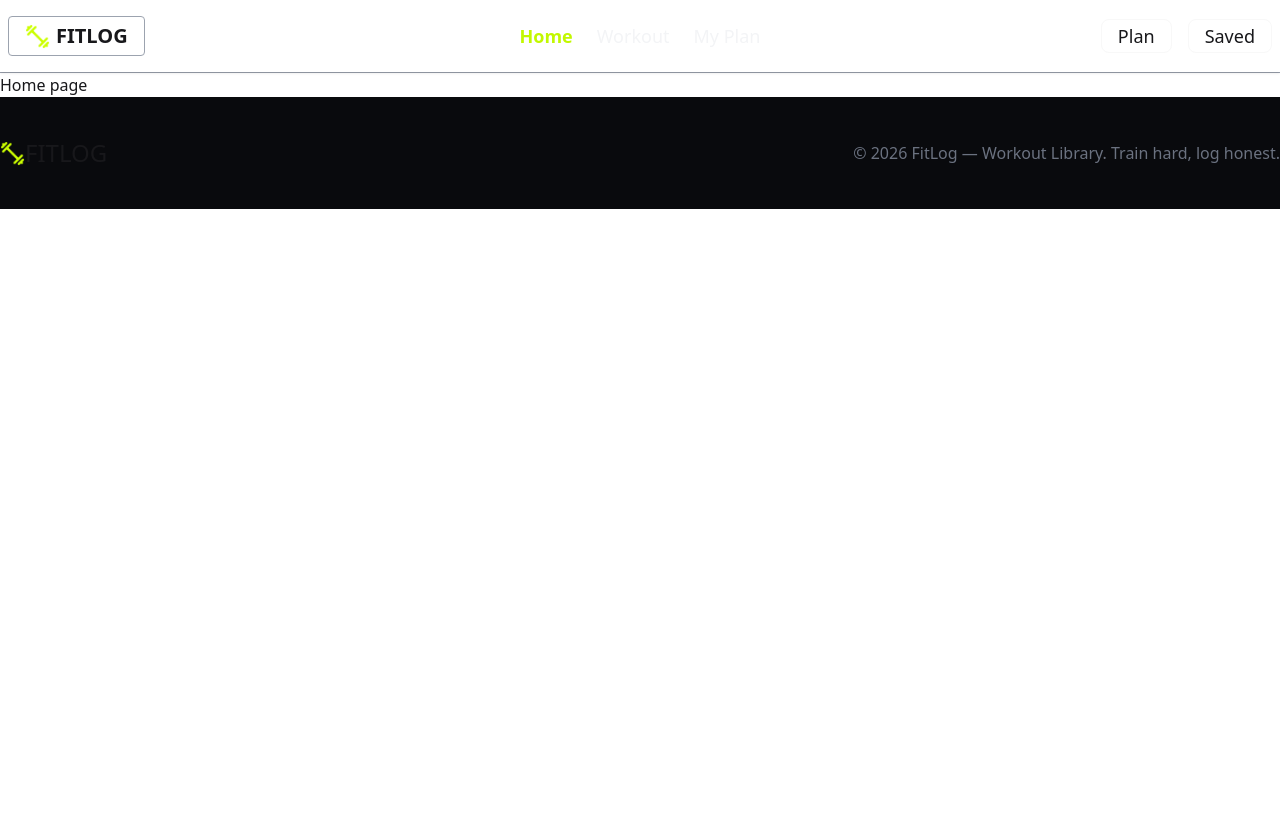
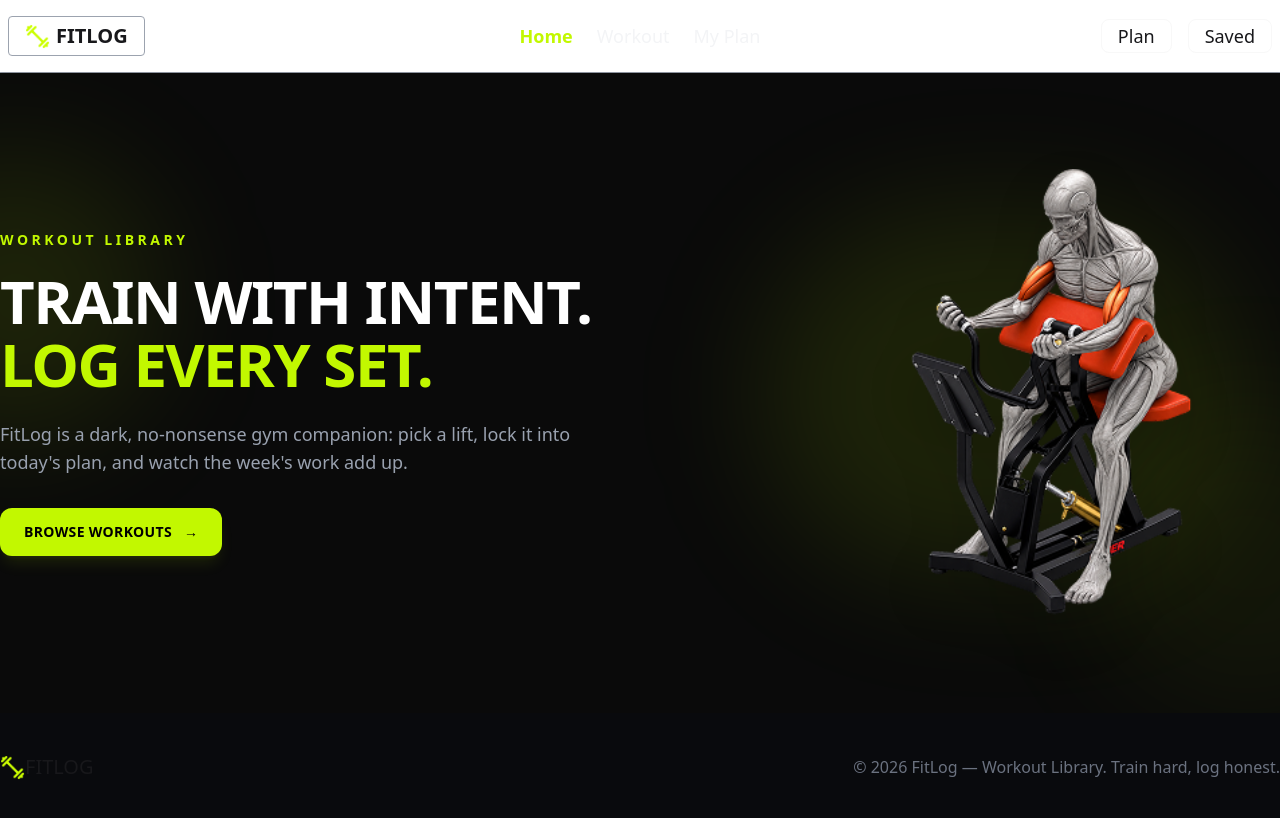
Before and after one commit to shoayebmizi00/workout-library, a Next.js app: page / in a window 1280 px wide. Shown: the top 818 px of the page. Built offline with nearby package versions, Linux system fonts and the light colour scheme.

Commit message:
Banner complete

```diff
--- a/src/app/page.tsx
+++ b/src/app/page.tsx
@@ -1,10 +1,11 @@
 
+import Banner from '@/components/Banner';
 import React from 'react';
 
 const HomePage = () => {
   return (
     <div>
-      <h2>Home page</h2>
+      <Banner/>
     </div>
   );
 };
--- /dev/null
+++ b/src/components/Banner.tsx
@@ -0,0 +1,65 @@
+import Image from "next/image";
+import Link from "next/link";
+import React from "react";
+
+const Banner = () => {
+  return (
+    <section className="relative overflow-hidden bg-[#0A0A0A] py-16 lg:py-24">
+      {/* Background glow */}
+      <div className="pointer-events-none absolute -left-32 top-20 h-72 w-72 rounded-full bg-[#C2F800]/10 blur-3xl" />
+      <div className="pointer-events-none absolute -right-32 bottom-0 h-80 w-80 rounded-full bg-[#C2F800]/5 blur-3xl" />
+
+      <div className="container relative z-10 mx-auto flex flex-col items-center justify-between gap-12 lg:flex-row">
+        {/* Content */}
+        <div className="max-w-2xl text-center lg:text-left">
+          {/* Small label */}
+          <p className="mb-5 text-sm font-bold tracking-[0.25em] text-[#C2F800]">
+            WORKOUT LIBRARY
+          </p>
+
+          {/* Heading */}
+          <h1 className="text-4xl font-black uppercase leading-[1.05] tracking-tight text-white sm:text-5xl lg:text-6xl">
+            <span className="whitespace-nowrap">Train with intent.</span>{" "}
+            <span className="text-[#C2F800] whitespace-nowrap">
+              Log every set.
+            </span>
+          </h1>
+
+          {/* Description */}
+          <p className="mt-6 max-w-xl text-base leading-7 text-gray-400 sm:text-lg">
+            FitLog is a dark, no-nonsense gym companion: pick a lift, lock it
+            into today&apos;s plan, and watch the week&apos;s work add up.
+          </p>
+
+          {/* Button */}
+          <Link
+            href="/pages/workout"
+            className="group mt-8 inline-flex items-center gap-3 rounded-xl bg-[#C2F800] px-6 py-3.5 text-sm font-extrabold tracking-wide text-black shadow-lg shadow-[#C2F800]/10 transition-all duration-300 hover:-translate-y-1 hover:bg-[#D0FF2B] hover:shadow-xl hover:shadow-[#C2F800]/20"
+          >
+            BROWSE WORKOUTS
+            <span className="transition-transform duration-300 group-hover:translate-x-1">
+              →
+            </span>
+          </Link>
+        </div>
+
+        {/* Image */}
+        <div className="relative flex w-full justify-center lg:w-1/2 lg:justify-end">
+          {/* Image glow */}
+          <div className="absolute inset-10 rounded-full bg-[#C2F800]/10 blur-3xl" />
+
+          <Image
+            src="/banner.png"
+            alt="Workout illustration"
+            width={500}
+            height={500}
+            priority
+            className="relative z-10 w-full max-w-md object-contain drop-shadow-2xl transition-transform duration-500 hover:scale-105"
+          />
+        </div>
+      </div>
+    </section>
+  );
+};
+
+export default Banner;
--- a/src/components/Footer.tsx
+++ b/src/components/Footer.tsx
@@ -7,7 +7,7 @@ const Footer = () => {
       <div className="container mx-auto flex justify-between items-center pt-10 pb-10">
         <div className="flex items-center">
           <Image src="/logo.png" alt="Logo" width={25} height={25} />
-          <h3 className="text-2xl">FITLOG</h3>
+          <h3 className="text-xl">FITLOG</h3>
         </div>
         <div>
             <p className="text-[#6B7280]">© 2026 FitLog — Workout Library. Train hard, log honest.</p>
```
